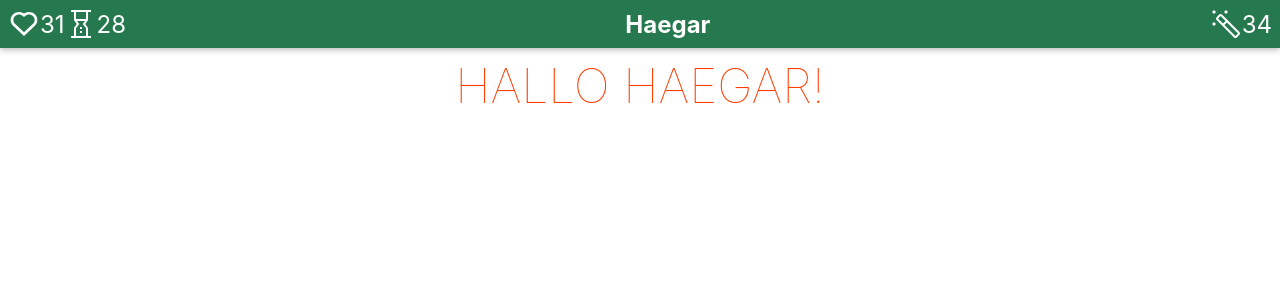
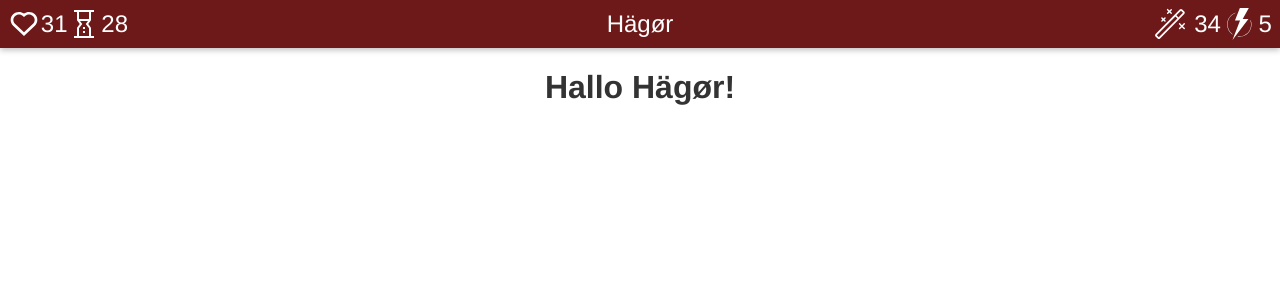
Before and after one commit to rudygasson/camelot, a Svelte app: page / in a window 1280 px wide. Shown: the top 300 px of the page. Built offline with nearby package versions, Linux system fonts and the light colour scheme.

Commit message:
Refactor design, add dummy data

```diff
--- a/public/global.css
+++ b/public/global.css
@@ -3,21 +3,21 @@
 }
 
 html, body {
-	position: relative;
 	width: 100%;
 	height: 100%;
+	margin: 0;
+	padding: 0;
 }
 
 body {
+	display: grid;
+    grid-template-rows: 3rem auto fit-content(8rem);
+    grid-template-areas: "header"
+                         "main"
+                         "footer";
 	color: #333;
-	margin: 0;
-	padding: 8px;
 
-	font-family: -apple-system, BlinkMacSystemFont, "Segoe UI", Roboto, Oxygen-Sans, Ubuntu, Cantarell, "Helvetica Neue", sans-serif;
-}
-
-h1 {
-	font-size: 1.5rem;
+	font-family: "Helvetica Neue", sans-serif;
 }
 
 h2 {
@@ -25,53 +25,3 @@ h2 {
 	margin: 0;
 	font-weight: normal;
 }
-
-a {
-	color: rgb(0,100,200);
-	text-decoration: none;
-}
-
-a:hover {
-	text-decoration: underline;
-}
-
-a:visited {
-	color: rgb(0,80,160);
-}
-
-label {
-	display: block;
-}
-
-input, button, select, textarea {
-	font-family: inherit;
-	font-size: inherit;
-	-webkit-padding: 0.4em 0;
-	padding: 0.4em;
-	margin: 0 0 0.5em 0;
-	box-sizing: border-box;
-	border: 1px solid #ccc;
-	border-radius: 2px;
-}
-
-input:disabled {
-	color: #ccc;
-}
-
-button {
-	color: #333;
-	background-color: #f4f4f4;
-	outline: none;
-}
-
-button:disabled {
-	color: #999;
-}
-
-button:not(:disabled):active {
-	background-color: #ddd;
-}
-
-button:focus {
-	border-color: #666;
-}
--- a/public/sc.json
+++ b/public/sc.json
@@ -1,8 +1,26 @@
 {
-    "Name": "Haegar Odin Haudrauffson",
+    "Name": "Hägør Odin Haudrauffson",
     "Alter": 27,
     "Sozialstatus": 4,
     "Lebenspunkte": 31,
     "Ausdauer": 28,
-    "Astralenergie": 34
+    "Astralenergie": 34,
+    "Magieresistenz": 5,
+    "Talente": {
+        "Körper": {
+            "Akrobatik": [4, 0],
+            "Athletik": [6, 13],
+            "Klettern": [8, 2],
+            "Körperbeherrschung": [6, 36],
+            "Schleichen": [6, 18],
+            "Schwimmen": [0, 1],
+            "Selbstbeherrschung": [7, 23],
+            "Sich Verstecken": [6, 0],
+            "Singen": [1, 1],
+            "Sinnesschärfe": [11, 23],
+            "Tanzen": [4, 6],
+            "Taschendiebstahl": [2, 0],
+            "Zechen": [3, 9]
+        }
+    }
 }
--- a/src/App.svelte
+++ b/src/App.svelte
@@ -26,7 +26,6 @@
         });
 </script>
 
-<main>
 {#if isLoading}
     <p>Loading...</p>
 {:else}
@@ -35,24 +34,20 @@
         lifePoints={scData.Lebenspunkte}
         stamina={scData.Ausdauer}
         magicPower={scData.Astralenergie}
+        magicResistence={scData.Magieresistenz}
     />
+    <main>
         <h1>Hallo {firstName}!</h1>
+    </main>
 {/if}
-</main>
 
 <style>
     main {
+        grid-area: main;
         text-align: center;
-        padding: 1em;
-        max-width: 240px;
-        margin: 0 auto;
-    }
-
-    h1 {
-        color: #ff3e00;
-        text-transform: uppercase;
-        font-size: 3em;
-        font-weight: 100;
+        padding: 0;
+        /* max-width: 240px; */
+        margin: 0;
     }
 
     @media (min-width: 640px) {
--- a/src/UI/Header.svelte
+++ b/src/UI/Header.svelte
@@ -7,6 +7,7 @@
     export let lifePoints = 0;
     export let stamina = 0;
     export let magicPower = 0;
+    export let magicResistence = 0;
 
     let firstName = name.split(" ")[0];
     let [lastName] = name.split(" ").slice(-1);
@@ -21,8 +22,8 @@
         <Life {lifePoints} />
         <Stamina {stamina} />
     </div>
-    <h1>{firstName}</h1>
-    <div><Magic {magicPower} /></div>
+    <h2>{firstName}</h2>
+    <div><Magic {magicPower} {magicResistence}/></div>
 </header>
 
 <style>
@@ -33,7 +34,7 @@
         top: 0;
         left: 0;
         height: 3rem;
-        background: #26794f;
+        background: #6d1919;
         display: flex;
         justify-content: space-between;
         align-items: center;
@@ -41,10 +42,12 @@
     }
     div {
         display: flex;
+        justify-content: space-between;
         align-items: center;
+        width: 7.5rem;
     }
-    h1 {
+    h2 {
         color: white;
-        margin: 0;
+        margin: auto;
     }
 </style>
--- a/src/UI/Magic.svelte
+++ b/src/UI/Magic.svelte
@@ -1,37 +1,47 @@
 <script>
     export let magicPower = 0;
+    export let magicResistence = 0;
 </script>
 
-<svg id="icon" xmlns="http://www.w3.org/2000/svg" width="32" height="32" viewBox="0 0 32 32"
-    ><defs
-        ><style>
-            .cls-1 {
-                fill: none;
-            }
-        </style></defs
-    ><title>magic-wand</title><path
-        d="M29.4141,24,12,6.5859a2.0476,2.0476,0,0,0-2.8281,0l-2.586,2.586a2.0021,2.0021,0,0,0,0,2.8281L23.999,29.4141a2.0024,2.0024,0,0,0,2.8281,0l2.587-2.5865a1.9993,1.9993,0,0,0,0-2.8281ZM8,10.5859,10.5859,8l5,5-2.5866,2.5869-5-5ZM25.4131,28l-11-10.999L17,14.4141l11,11Z"
-    /><rect
-        x="2.5858"
-        y="14.5858"
-        width="2.8284"
-        height="2.8284"
-        transform="translate(-10.1421 7.5147) rotate(-45)"
-    /><rect
-        x="14.5858"
-        y="2.5858"
-        width="2.8284"
-        height="2.8284"
-        transform="translate(1.8579 12.4853) rotate(-45)"
-    /><rect x="2.5858" y="2.5858" width="2.8284" height="2.8284" transform="translate(-1.6569 4) rotate(-45)" /><rect
-        id="_Transparent_Rectangle_"
-        data-name="&lt;Transparent Rectangle&gt;"
-        class="cls-1"
-        width="32"
-        height="32"
-    /></svg
+<svg
+    version="1.1"
+    width="36"
+    height="36"
+    viewBox="0 0 36 36"
+    preserveAspectRatio="xMidYMid meet"
+    xmlns="http://www.w3.org/2000/svg"
+    xmlns:xlink="http://www.w3.org/1999/xlink"
 >
+    <title>wand-line</title>
+    <path
+        class="clr-i-outline clr-i-outline-path-1"
+        d="M34.1,4,31.71,1.6a1.83,1.83,0,0,0-1.31-.54h0a2.05,2.05,0,0,0-1.45.62L1.76,29.23A2,2,0,0,0,1.68,32l2.4,2.43A1.83,1.83,0,0,0,5.39,35h0a2.05,2.05,0,0,0,1.45-.62L34,6.79A2,2,0,0,0,34.1,4ZM5.42,32.93,3.16,30.65h0L24.11,9.43l2.25,2.28ZM32.61,5.39l-5.12,5.18L25.24,8.29l5.13-5.2,2.25,2.28Z"
+    /><path
+        class="clr-i-outline clr-i-outline-path-2"
+        d="M32.53,20.47l2.09-2.09a.8.8,0,0,0-1.13-1.13l-2.09,2.09-2.09-2.09a.8.8,0,0,0-1.13,1.13l2.09,2.09-2.09,2.09a.8.8,0,0,0,1.13,1.13l2.09-2.09,2.09,2.09a.8.8,0,0,0,1.13-1.13Z"
+    /><path
+        class="clr-i-outline clr-i-outline-path-3"
+        d="M14.78,6.51a.8.8,0,0,0,1.13,0L17.4,5l1.49,1.49A.8.8,0,0,0,20,5.38L18.54,3.89,20,2.4a.8.8,0,0,0-1.13-1.13L17.4,2.76,15.91,1.27A.8.8,0,1,0,14.78,2.4l1.49,1.49L14.78,5.38A.8.8,0,0,0,14.78,6.51Z"
+    /><path
+        class="clr-i-outline clr-i-outline-path-4"
+        d="M8.33,15.26a.8.8,0,0,0,1.13,0l1.16-1.16,1.16,1.16a.8.8,0,1,0,1.13-1.13L11.76,13l1.16-1.16a.8.8,0,1,0-1.13-1.13l-1.16,1.16L9.46,10.68a.8.8,0,1,0-1.13,1.13L9.49,13,8.33,14.13A.8.8,0,0,0,8.33,15.26Z"
+    />
+    <rect x="0" y="0" width="36" height="36" fill-opacity="0" />
+</svg>
+
 <h2>{magicPower}</h2>
+
+<svg xmlns="http://www.w3.org/2000/svg" version="1.1" viewBox="-1 0 124 158">
+    <path
+        d="m25.4 130.95c-15.904-11.42-25.399-30.02-25.399-49.77-.00040759-25.256 14.963-47.525 38.122-56.73 1.203-.478 2.426-.919 3.667-1.319l.633 2.024c-1.198.385-2.378.811-3.539 1.273-22.352 8.884-36.793 30.375-36.793 54.752-.0004 19.06 9.164 37.02 24.515 48.03l-1.206 1.74z"
+    />
+    <path
+        d="m59.977 142.08c-2.692 0-5.386-.18-8.009-.54l.278-2.1c2.53.34 5.131.52 7.731.52 31.918 0 57.883-26.37 57.883-58.78 0-6.873-1.16-13.609-3.44-20.02l1.96-.724c2.37 6.645 3.57 13.624 3.57 20.744 0 33.58-26.901 60.9-59.973 60.9"
+    />
+    <polygon points="62.49 0 38.342 62.062 63.422 62.067 26.08 158.08 104.77 54.213 76.62 54.229 106.66 0" />
+</svg>
+
+<h2>{magicResistence}</h2>
 
 <style>
     svg {
```
Also changed, not shown: public/assets/icons/bolt.svg (added), public/assets/icons/wand-line.svg (added). Lines whose indentation alone changed are shown as unchanged.
